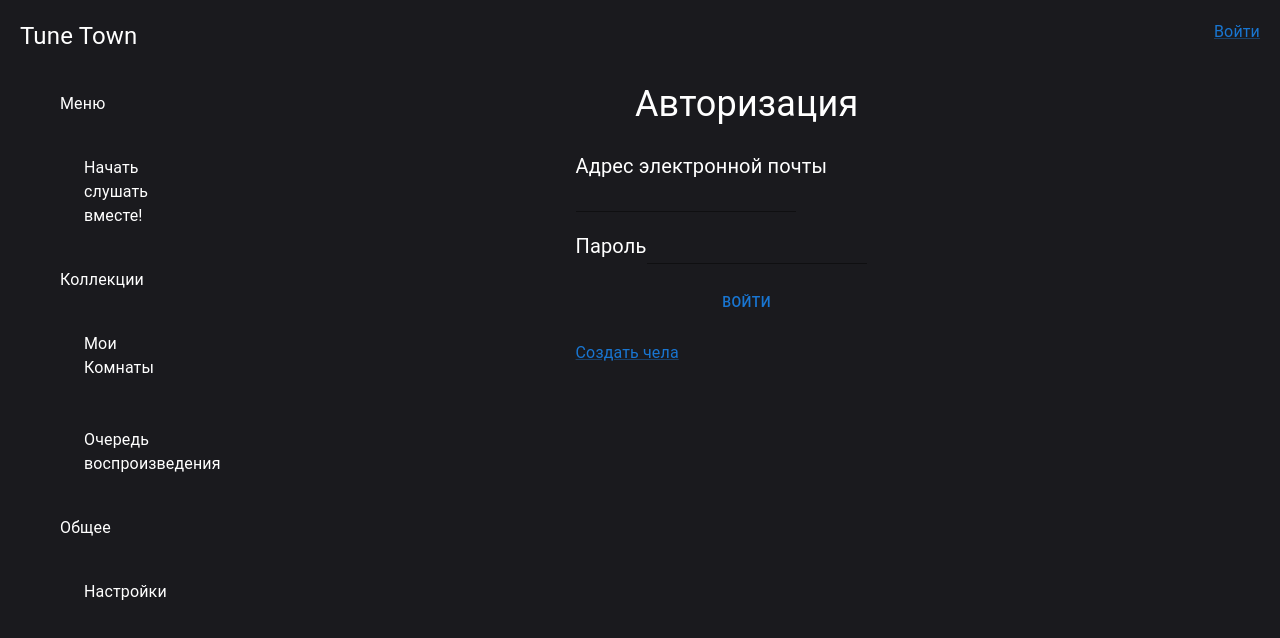
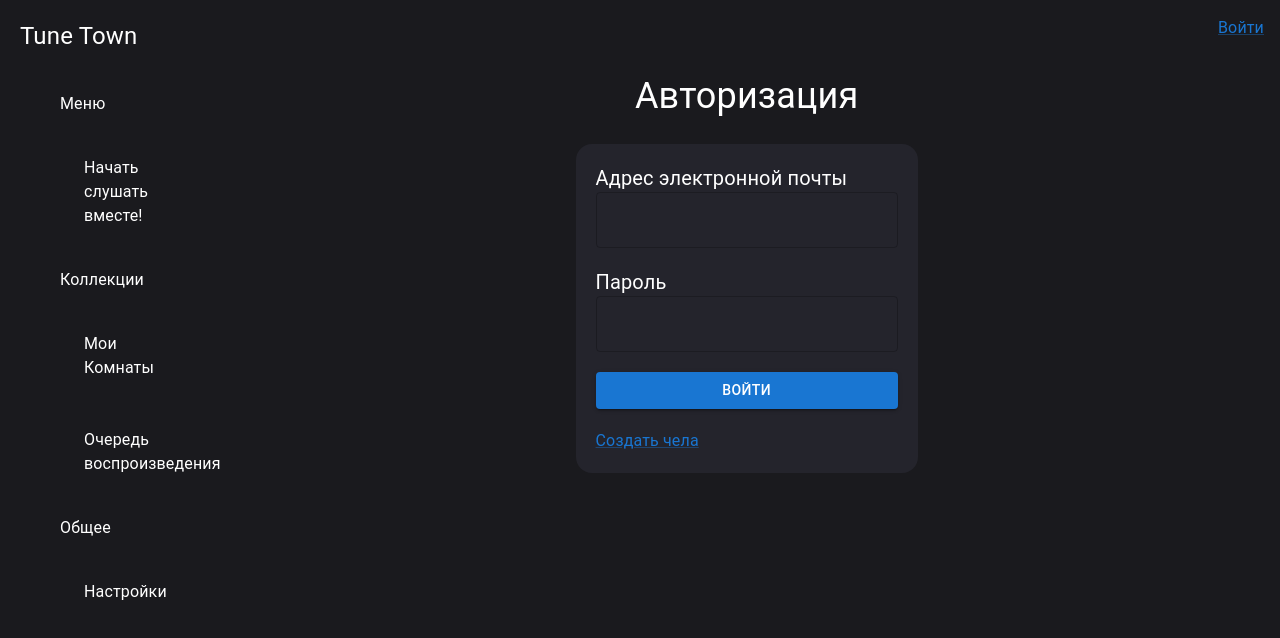
Before and after one commit to Tokiyashi/tunetown, a React (Vite) app: page /login in a window 1280 px wide. Shown: the top 638 px of the page. Built offline with nearby package versions, Linux system fonts and the light colour scheme.

Commit message:
Design updates

```diff
--- a/src/components/Header/index.tsx
+++ b/src/components/Header/index.tsx
@@ -5,7 +5,7 @@ import UserMenu from "./UserMenu";
 const Header = () => {
 
   return (
-    <div className="justify-between md:justify-end p-5 flex align-middle">
+    <div className="justify-between p-4 md:justify-end flex align-middle">
       <MobileSidebar/>
       <UserMenu/>
     </div>
--- a/src/pages/LoginPage/index.tsx
+++ b/src/pages/LoginPage/index.tsx
@@ -1,11 +1,11 @@
 'use client';
-import React, { useState } from 'react';
-import { wrapTextInput } from '@/utils/inputWrappers';
+import React, {useState} from 'react';
+import {wrapTextInput} from '@/utils/inputWrappers';
 import axios from 'axios';
-import { backendUrl } from '@/common/constants/url';
-import { store } from '@/store';
-import { setUser } from '@/store/slices/userSlice';
-import {Button, Input, Link} from "@mui/material";
+import {backendUrl} from '@/common/constants/url';
+import {store} from '@/store';
+import {setUser} from '@/store/slices/userSlice';
+import {Button, Link, TextField} from "@mui/material";
 import {useNavigate} from "react-router-dom";
 
 const LoginPage = () => {
@@ -28,24 +28,30 @@ const LoginPage = () => {
   return (
     <div className="h-full flex items-center gap-7 flex-col">
       <h1 className="text-4xl">Авторизация</h1>
-      <form onSubmit={handleSubmit} className="w-1/3 flex gap-5 flex-col">
-        <label className="text-xl">
+      <form onSubmit={handleSubmit} className="w-full md:w-1/3 bg-card-bg p-5 rounded-2xl flex gap-5 flex-col">
+        <label className="text-xl flex flex-col">
           Адрес электронной почты
-          <Input
+          <TextField
+            sx={{input: {color: 'white'}}}
+            color='primary'
+            variant='outlined'
             value={email}
             onChange={wrapTextInput(setEmail)}
             type="email"
           />
         </label>
-        <label className="text-xl">
+        <label className="text-xl flex flex-col">
           Пароль
-          <Input
+          <TextField
+            sx={{input: {color: 'white'}}}
+            color='primary'
+            variant='outlined'
             value={password}
             onChange={wrapTextInput(setPassword)}
             type="password"
           />
         </label>
-        <Button onClick={handleSubmit}>Войти</Button>
+        <Button variant='contained' onClick={handleSubmit}>Войти</Button>
         <Link href="../registration">Создать чела</Link>
       </form>
     </div>
```
